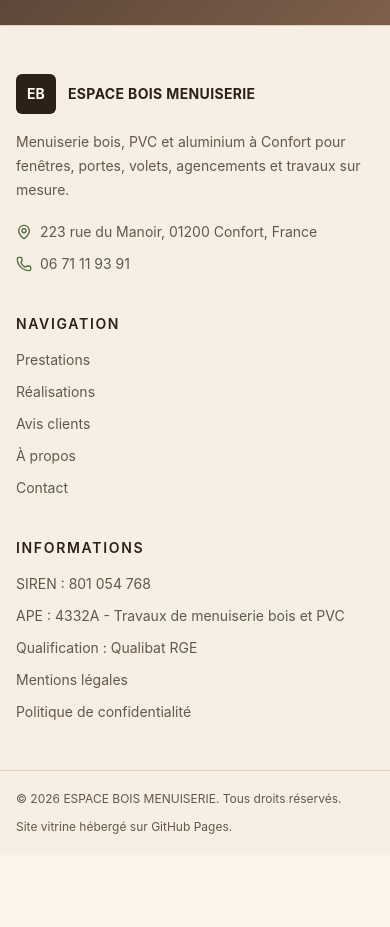
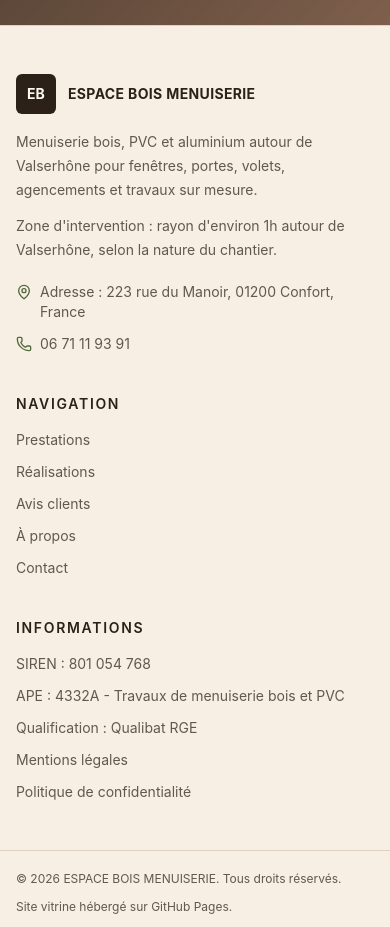
Before and after one commit to lHarido/espace-bois-menuiserie, a Next.js app: page /avis in a window 390 px wide. Shown: the part 1980-2907 px from the top of the page. Before the commit the page ends 2835 px from the top, so only its background shows below. Built offline with nearby package versions, Linux system fonts and the light colour scheme; no server answers.

Commit message:
Refocus service area around Valserhone

```diff
--- a/app/a-propos/page.tsx
+++ b/app/a-propos/page.tsx
@@ -8,7 +8,7 @@
 export const metadata: Metadata = {
   title: "À propos de l'entreprise",
   description:
-    "Présentation d'Espace Bois Menuiserie, entreprise de menuiserie créée en 2014 et basée à Confort, dirigée par Julien TOURNEUX.",
+    "Présentation d'Espace Bois Menuiserie, entreprise de menuiserie près de Valserhône, créée en 2014 et dirigée par Julien TOURNEUX.",
 };
 
 export default function AProposPage() {
@@ -17,12 +17,12 @@
       <Breadcrumbs items={[{ label: "À propos" }]} />
       <section className="py-12 sm:py-16">
         <div className="container-shell grid gap-10 lg:grid-cols-[0.9fr_1.1fr] lg:items-start">
-          <SectionTitle as="h1" eyebrow="À propos" title="Espace Bois Menuiserie, artisan local à Confort">
+          <SectionTitle as="h1" eyebrow="À propos" title="Espace Bois Menuiserie, artisan local près de Valserhône">
             <p>
-              {company.name} est une entreprise de menuiserie spécialisée dans la
-              vente, la fourniture et la pose de menuiseries, fenêtres, portes
-              intérieures et extérieures, huisseries, menuiseries bois, PVC et
-              aluminium.
+              {company.name} intervient autour de Valserhône, dans un rayon
+              d'environ une heure, pour la vente, la fourniture et la pose de
+              menuiseries, fenêtres, portes intérieures et extérieures, huisseries,
+              menuiseries bois, PVC et aluminium.
             </p>
             <p className="mt-4">
               Dirigée par {company.manager}, l'entreprise met en avant une approche
--- a/app/contact/page.tsx
+++ b/app/contact/page.tsx
@@ -9,7 +9,7 @@
 export const metadata: Metadata = {
   title: "Contact",
   description:
-    "Contactez Espace Bois Menuiserie à Confort : téléphone, adresse, horaires et formulaire de demande pour vos projets de menuiserie.",
+    "Contactez Espace Bois Menuiserie autour de Valserhône : téléphone, adresse, horaires et demande pour vos projets de menuiserie.",
 };
 
 export default function ContactPage() {
@@ -25,7 +25,7 @@
             <p>
               Pour gagner du temps, préparez le type de projet, la commune du
               chantier et quelques dimensions. Le téléphone reste le moyen le plus
-              direct pour valider la faisabilité.
+              direct pour valider la faisabilité dans la zone d'intervention.
             </p>
           </SectionTitle>
 
--- a/app/layout.tsx
+++ b/app/layout.tsx
@@ -10,17 +10,17 @@
 export const metadata: Metadata = {
   metadataBase: siteUrl ? new URL(siteUrl) : undefined,
   title: {
-    default: "Menuisier à Confort - Espace Bois Menuiserie",
+    default: "Menuisier autour de Valserhône - Espace Bois Menuiserie",
     template: "%s | Espace Bois Menuiserie",
   },
   description:
-    "Menuiserie bois, PVC et aluminium à Confort près de Valserhône : fenêtres, portes, volets, escaliers, parquets et agencements sur mesure.",
+    "Menuiserie bois, PVC et aluminium autour de Valserhône : fenêtres, portes, volets, escaliers, parquets et agencements sur mesure dans un rayon d'environ 1h.",
   keywords: company.seoTerms,
   authors: [{ name: company.name }],
   openGraph: {
-    title: "Menuisier à Confort - Espace Bois Menuiserie",
+    title: "Menuisier autour de Valserhône - Espace Bois Menuiserie",
     description:
-      "Fenêtres, portes, volets et menuiseries sur mesure dans l'Ain.",
+      "Fenêtres, portes, volets et menuiseries sur mesure autour de Valserhône.",
     locale: "fr_FR",
     type: "website",
   },
--- a/app/page.tsx
+++ b/app/page.tsx
@@ -27,10 +27,10 @@
         <div className="container-shell grid min-w-0 gap-8 lg:grid-cols-[minmax(0,1.15fr)_minmax(0,0.85fr)] lg:items-center">
           <div className="min-w-0">
             <p className="mb-4 inline-flex rounded-md bg-sage px-3 py-2 text-sm font-semibold text-moss">
-              Artisan menuisier basé à Confort, dans l'Ain
+              Artisan menuisier autour de Valserhône
             </p>
             <h1 className="max-w-4xl break-words font-display text-3xl font-semibold leading-tight text-ink sm:text-5xl sm:leading-[1.04]">
-              Fenêtres, volets et menuiseries posés proprement à Confort
+              Fenêtres, volets et menuiseries posés proprement autour de Valserhône
             </h1>
             <p className="mt-4 max-w-2xl text-lg leading-8 text-steel">
               Bois, PVC ou aluminium : un artisan local pour remplacer vos
@@ -220,11 +220,11 @@
 
       <section className="bg-linen py-14 sm:py-16">
         <div className="container-shell grid gap-8 lg:grid-cols-[0.9fr_1.1fr] lg:items-center">
-          <SectionTitle eyebrow="Zone d'intervention" title="Un menuisier à Confort, près de Valserhône">
+          <SectionTitle eyebrow="Zone d'intervention" title="Un rayon d'environ 1h autour de Valserhône">
             <p>
-              L'ancrage local est centré sur Confort, Valserhône,
-              Bellegarde-sur-Valserine et l'Ain. Pour les communes voisines, le
-              plus simple est d'appeler pour confirmer la faisabilité du chantier.
+              L'entreprise intervient en priorité autour de Valserhône et dans les
+              communes accessibles dans un rayon d'environ une heure, selon la
+              nature du chantier.
             </p>
           </SectionTitle>
           <div className="grid gap-3 sm:grid-cols-2">
--- a/app/prestations/page.tsx
+++ b/app/prestations/page.tsx
@@ -8,7 +8,7 @@
 export const metadata: Metadata = {
   title: "Prestations de menuiserie bois, PVC et aluminium",
   description:
-    "Fenêtres, portes, volets roulants, escaliers sur mesure, parquets, dressings et rénovation énergétique des menuiseries à Confort dans l'Ain.",
+    "Fenêtres, portes, volets roulants, escaliers sur mesure, parquets, dressings et rénovation énergétique autour de Valserhône.",
 };
 
 export default function PrestationsPage() {
@@ -17,10 +17,10 @@
       <Breadcrumbs items={[{ label: "Prestations" }]} />
       <section className="py-12 sm:py-16">
         <div className="container-shell">
-          <SectionTitle as="h1" eyebrow="Prestations" title="Menuiserie intérieure et extérieure à Confort">
+          <SectionTitle as="h1" eyebrow="Prestations" title="Menuiserie intérieure et extérieure autour de Valserhône">
             <p>
               Choisissez votre point d'entrée selon l'objectif du chantier :
-              confort thermique, sécurité, accès, rangement ou finitions intérieures.
+              performance thermique, sécurité, accès, rangement ou finitions intérieures.
             </p>
           </SectionTitle>
           <div className="mt-9 grid gap-5 md:grid-cols-2 lg:grid-cols-3">
--- a/components/Footer.tsx
+++ b/components/Footer.tsx
@@ -22,13 +22,17 @@
             <span className="text-sm font-bold tracking-wide text-ink">{company.name}</span>
           </Link>
           <p className="mt-4 max-w-md text-sm leading-6 text-steel">
-            Menuiserie bois, PVC et aluminium à Confort pour fenêtres, portes,
-            volets, agencements et travaux sur mesure.
+            Menuiserie bois, PVC et aluminium autour de Valserhône pour fenêtres,
+            portes, volets, agencements et travaux sur mesure.
+          </p>
+          <p className="mt-3 max-w-md text-sm leading-6 text-steel">
+            Zone d'intervention : rayon d'environ 1h autour de Valserhône, selon
+            la nature du chantier.
           </p>
           <div className="mt-5 space-y-3 text-sm text-steel">
             <p className="flex gap-2">
               <MapPin aria-hidden="true" className="mt-0.5 h-4 w-4 shrink-0 text-moss" />
-              <span>{fullAddress}</span>
+              <span>Adresse : {fullAddress}</span>
             </p>
             <p className="flex gap-2">
               <Phone aria-hidden="true" className="mt-0.5 h-4 w-4 shrink-0 text-moss" />
--- a/components/Header.tsx
+++ b/components/Header.tsx
@@ -30,7 +30,7 @@
             <span className="block truncate text-sm font-bold tracking-wide text-ink">
               {company.name}
             </span>
-            <span className="hidden text-xs text-steel sm:block">Menuiserie à Confort</span>
+            <span className="hidden text-xs text-steel sm:block">Autour de Valserhône</span>
           </span>
         </Link>
 
--- a/lib/company.ts
+++ b/lib/company.ts
@@ -58,9 +58,9 @@
 
 export const company = {
   name: "ESPACE BOIS MENUISERIE",
-  tagline: "Menuiserie bois, PVC & aluminium à Confort",
+  tagline: "Menuiserie bois, PVC & aluminium autour de Valserhône",
   description:
-    "Fenêtres, portes, volets, escaliers, parquets et agencements sur mesure pour vos projets de rénovation et d'aménagement.",
+    "Fenêtres, portes, volets, escaliers, parquets et agencements sur mesure dans un rayon d'environ 1h autour de Valserhône.",
   manager: "Julien TOURNEUX",
   legalForm: "Société par actions simplifiée",
   capital: "5 000 €",
@@ -83,16 +83,19 @@
   supplier: "BOUVET",
   payments: ["Chèque", "Espèces", "Virement bancaire"],
   areas: [
-    "Confort",
-    "Valserhône",
+    "Valserhône et alentours",
     "Bellegarde-sur-Valserine",
-    "Ain (01)",
-    "Haute-Savoie (74), selon projet",
+    "Pays de Gex, selon chantier",
+    "Nantua / Oyonnax, selon chantier",
+    "Ain (01) et Haute-Savoie proche",
+    "Rayon d'environ 1h autour de Valserhône",
   ],
   seoTerms: [
-    "menuisier Confort",
-    "menuiserie Ain",
-    "pose fenêtres Ain",
+    "menuisier Valserhône",
+    "menuiserie Valserhône",
+    "pose fenêtres Valserhône",
+    "menuisier Bellegarde-sur-Valserine",
+    "menuiserie Ain Haute-Savoie",
     "fenêtres PVC bois aluminium",
     "volets roulants",
     "porte de garage",
@@ -290,7 +293,7 @@
     shortTitle: "Rénovation énergétique",
     description:
       "Accompagnement sur le remplacement des menuiseries pour améliorer la performance thermique du logement.",
-    items: ["Fenêtres isolantes", "Portes performantes", "Volets adaptés", "Confort thermique"],
+    items: ["Fenêtres isolantes", "Portes performantes", "Volets adaptés", "Isolation thermique"],
     icon: BadgeCheck,
   },
 ];
```
